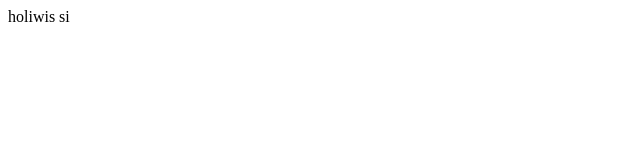
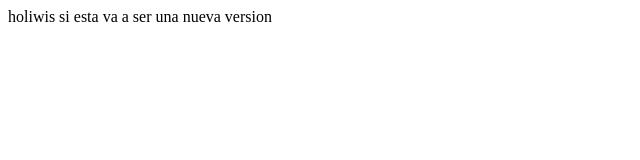
Before and after one commit to BQuirogaCPP/ProduccionG4, a plain HTML site: page index.html in a window 1280 px wide. Shown: the whole page, without its empty margins (0-640 px from the left). Drawn offline with Linux system fonts and the light colour scheme.

Commit message:
aqui le puse otra linea

```diff
--- a/index.html
+++ b/index.html
@@ -1,3 +1,4 @@
 <body>
 holiwis si
+esta va a ser una nueva version
 </body>
```
